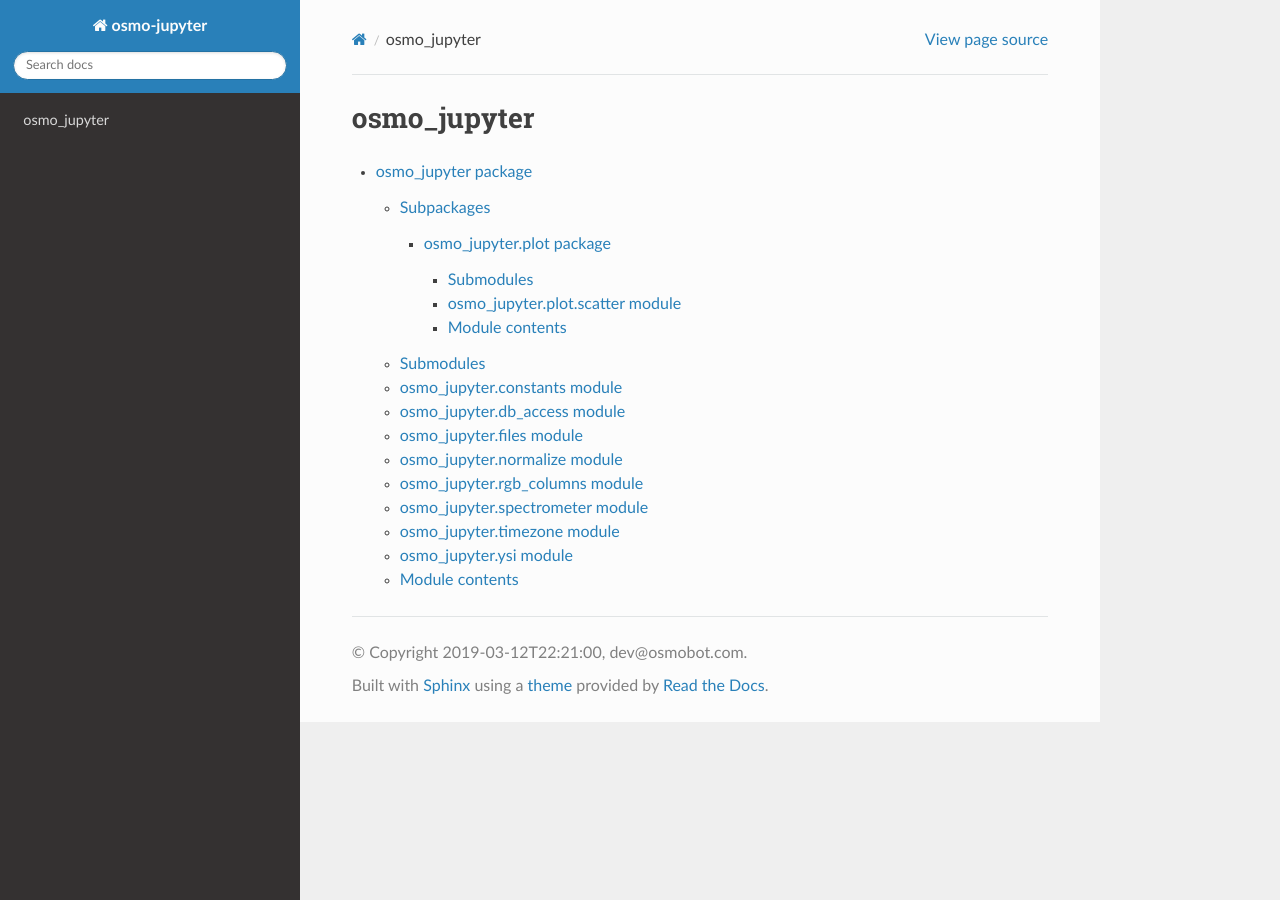
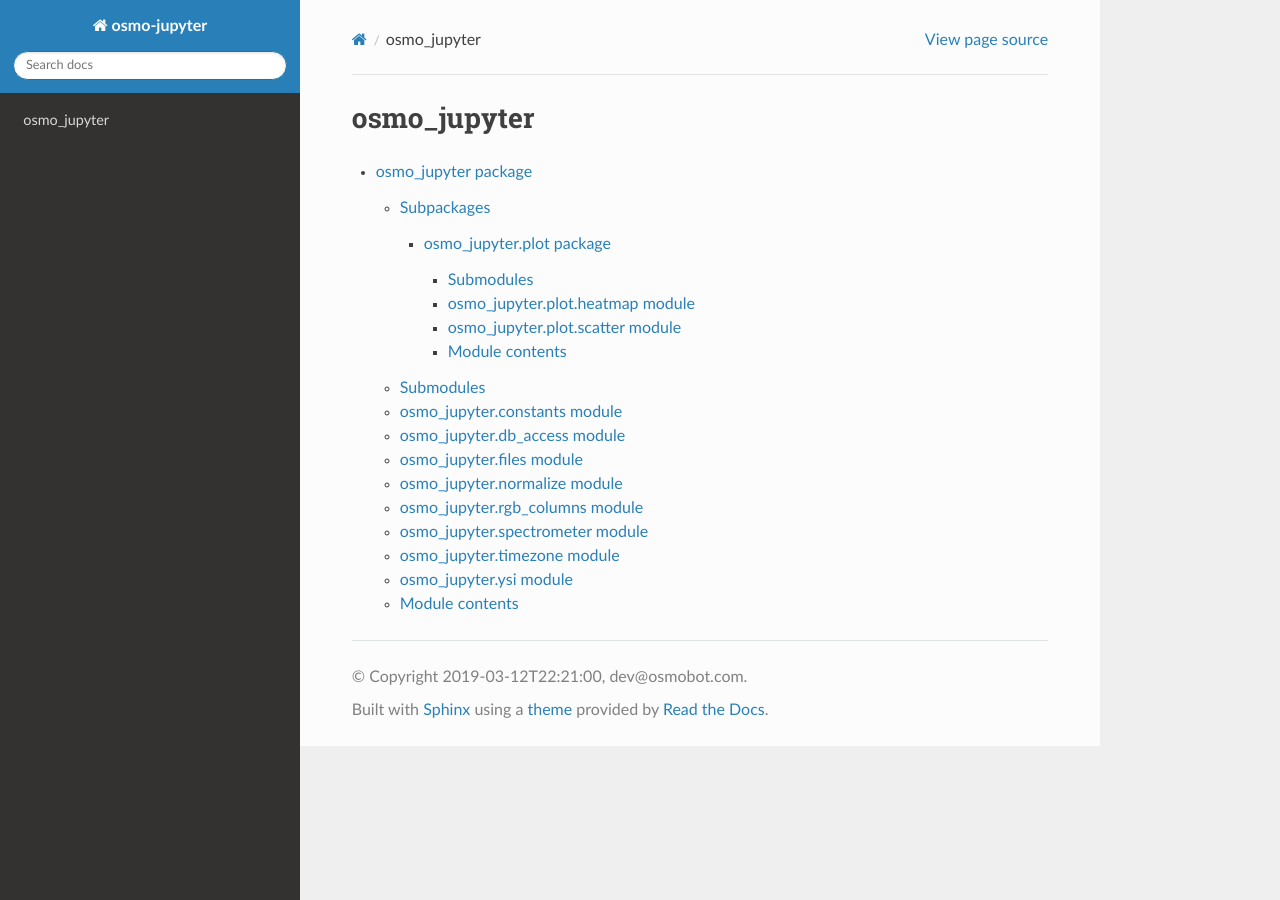
Before and after one commit to OsmoSystems/osmo-jupyter, a Sphinx documentation site: the page built from docs/source/modules.rst, in a window 1280 px wide. Built offline with Sphinx 7.4.7 and the Read the Docs theme 2.0.0, drawn with Linux system fonts in a browser that asks for light colours.

Commit message:
JFFI: re-generate docs after adding heatmapify function

```diff
--- a/docs/source/osmo_jupyter.plot.rst
+++ b/docs/source/osmo_jupyter.plot.rst
@@ -3,6 +3,14 @@ osmo\_jupyter.plot package
 
 Submodules
 ----------
+
+osmo\_jupyter.plot.heatmap module
+---------------------------------
+
+.. automodule:: osmo_jupyter.plot.heatmap
+    :members:
+    :undoc-members:
+    :show-inheritance:
 
 osmo\_jupyter.plot.scatter module
 ---------------------------------
```
Also changed, not shown: 13 other files.
